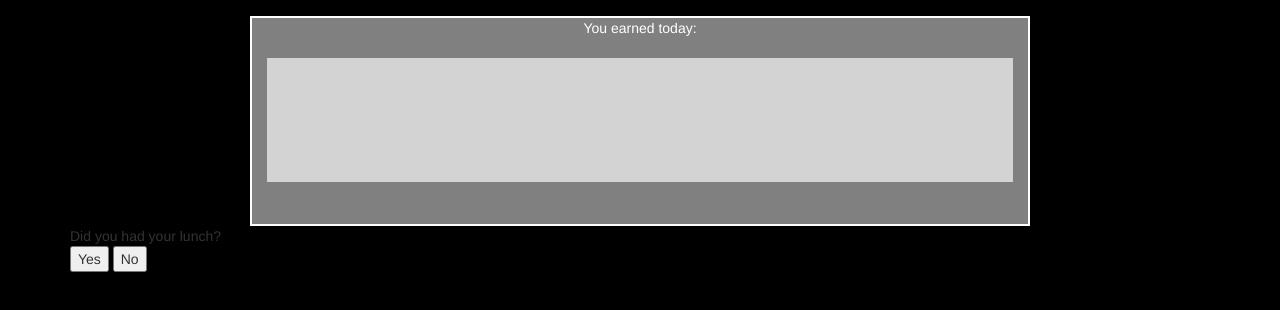
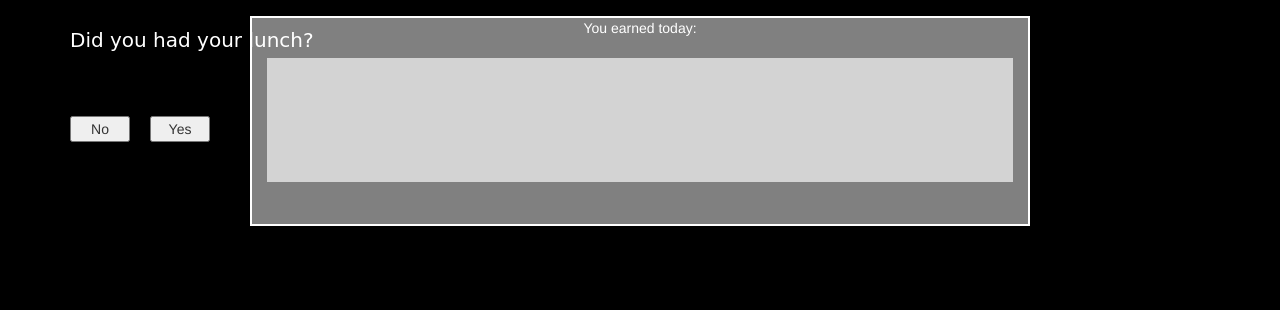
Before and after one commit to Rafattt/JavaScript, a plain HTML site: page work clock/index.html in a window 1280 px wide. Shown: the part 254-564 px from the top of the page. Drawn offline with nearby package versions, Linux system fonts and the light colour scheme; a web font is replaced by a local one.

Commit message:
Update style.css

```diff
--- a/work clock/style.css
+++ b/work clock/style.css
@@ -167,3 +167,29 @@ width: 40%;
 	line-height: 150px;
 	color: darkred;
 }
+
+#lunch {
+	color:white;
+	font-family: 'Jim Nightshade', cursive;
+	font-size: 20px;
+	position: absolute;
+	top: 280px;
+}
+
+#lunch-button1 {
+	width: 60px;
+	position: absolute;
+	top: 350px;
+	margin-left: 80px;
+	margin-top:20px;
+
+}
+
+#lunch-button2 {
+	width: 60px;
+	position: absolute;
+	top: 350px;
+	margin-top:20px;
+
+
+}
```
